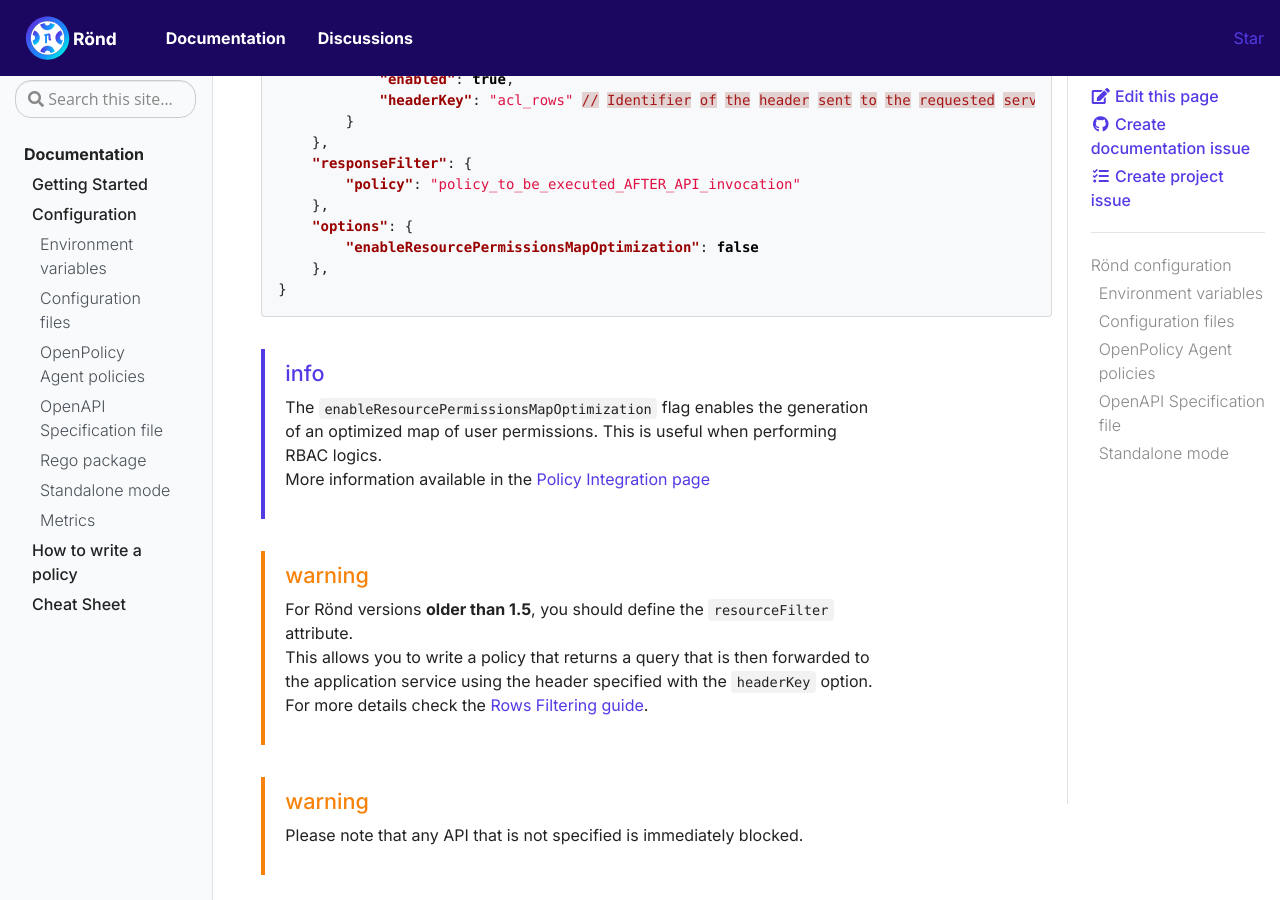
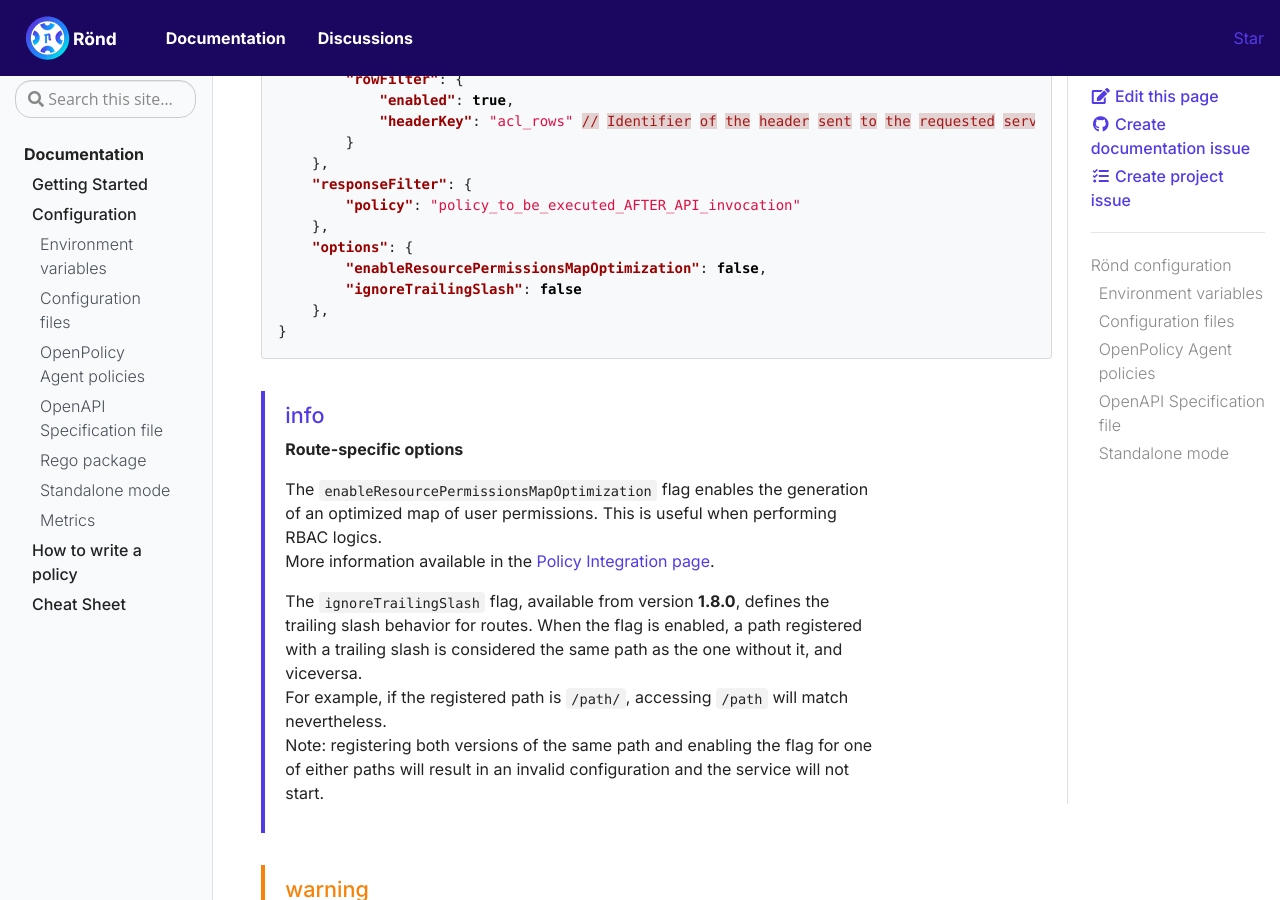
Before and after one commit to rond-authz/rond-authz.github.io, a Jekyll site: the page built from _docs/configuration.md, in a window 1280 px wide and 900 px high, scrolled down 3849 px. Built offline with Jekyll 4.4.1, drawn with Linux system fonts in a browser that asks for light colours; some of the changed text lies outside the part shown.

Commit message:
feat: ignore trailing slash flag (#71)
* feat: ignore trailing slash flag

* fix

* Apply suggestions from code review

Co-authored-by: Federico Maggi <7142570+fredmaggiowski@users.noreply.github.com>

* apply suggestions

* add anchor to options paragraph

---------

Co-authored-by: Daniele Marostica <danielemarostica@gmail.com>
Co-authored-by: Federico Maggi <7142570+fredmaggiowski@users.noreply.github.com>

````diff
--- a/_docs/configuration.md
+++ b/_docs/configuration.md
@@ -65,7 +65,8 @@ This attribute is an object that contains the following properties:
         "policyName": "policy_to_be_executed_AFTER_API_invocation"
     },
     "options": {
-        "enableResourcePermissionsMapOptimization": false
+        "enableResourcePermissionsMapOptimization": false,
+        "ignoreTrailingSlash": false
     }
 }
 ```
@@ -94,7 +95,8 @@ This attribute is shaped as an object with the following properties:
         "policy": "policy_to_be_executed_AFTER_API_invocation"
     },
     "options": {
-        "enableResourcePermissionsMapOptimization": false
+        "enableResourcePermissionsMapOptimization": false,
+        "ignoreTrailingSlash": false
     },
 }
 ```
@@ -102,9 +104,14 @@ This attribute is shaped as an object with the following properties:
 {%
   include alert.html
   type="info"
-  content="The `enableResourcePermissionsMapOptimization` flag enables the generation of an optimized map of user permissions. This is useful when performing RBAC logics.
-  More information available in the [Policy Integration page](policy-integration)"
-%}
+  content="<span id=\"route-specific-options\">**Route-specific options**</span>
+
+  The `enableResourcePermissionsMapOptimization` flag enables the generation of an optimized map of user permissions. This is useful when performing RBAC logics.
+  More information available in the [Policy Integration page](policy-integration).
+
+  The `ignoreTrailingSlash` flag, available from version **1.8.0**, defines the trailing slash behavior for routes. When the flag is enabled, a path registered with a trailing slash is considered the same path as the one without it, and viceversa.
+  For example, if the registered path is `/path/`, accessing `/path` will match nevertheless.
+  Note: registering both versions of the same path and enabling the flag for one of either paths will result in an invalid configuration and the service will not start." %}
 
 {%
   include alert.html
````
Also changed, not shown: README.md (+8 -0 lines).
